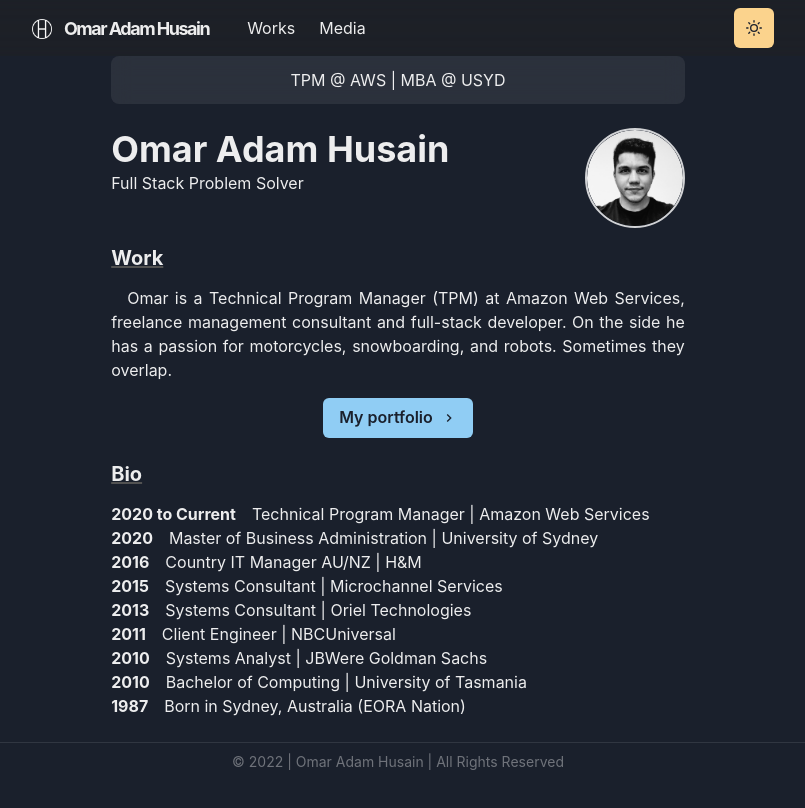
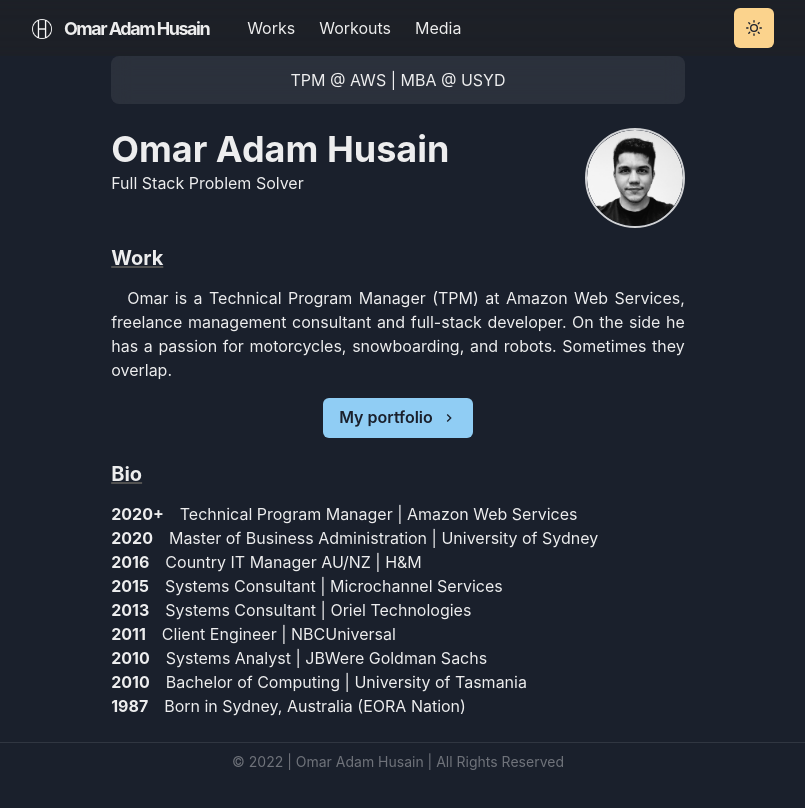
Before and after one commit to OmarAHusain/omar.cloud.v2, a Next.js app: page / in a window 1280 px wide. Shown: the top 808 px of the page, without its empty margins (242-1047 px from the left). Built offline with nearby package versions, Linux system fonts and the light colour scheme.

Commit message:
Minor edit

```diff
--- a/components/navbar.js
+++ b/components/navbar.js
@@ -75,9 +75,9 @@
                     <LinkItem href="/works" path={path}>
                         Works
                     </LinkItem>
-                    {/* <LinkItem href="/posts" path={path}>
-                        Posts
-                    </LinkItem> */}
+                    <LinkItem href="https://workout.omar.cloud" path={path}>
+                        Workouts
+                    </LinkItem>
                     <LinkItem href="/media" path={path}>
                         Media
                     </LinkItem>
@@ -99,9 +99,9 @@
                                 <NextLink href="/works" passHref>
                                     <MenuItem as={Link}>Works</MenuItem>
                                 </NextLink>
-                                {/* <NextLink href="/posts" passHref>
-                                    <MenuItem as={Link}>Posts</MenuItem>
-                                </NextLink> */}
+                                <NextLink href="https://workout.omar.cloud" passHref>
+                                    <MenuItem as={Link}>Workouts</MenuItem>
+                                </NextLink>
                                 <NextLink href="/media" passHref>
                                     <MenuItem as={Link}>Media</MenuItem>
                                 </NextLink>
--- a/pages/index.js
+++ b/pages/index.js
@@ -124,7 +124,7 @@
                         Bio
                     </Heading>
                     <BioSection>
-                        <BioYear>2020 to Current</BioYear>
+                        <BioYear>2020+</BioYear>
                         Technical Program Manager | Amazon Web Services
                     </BioSection>
                     <BioSection>
```
